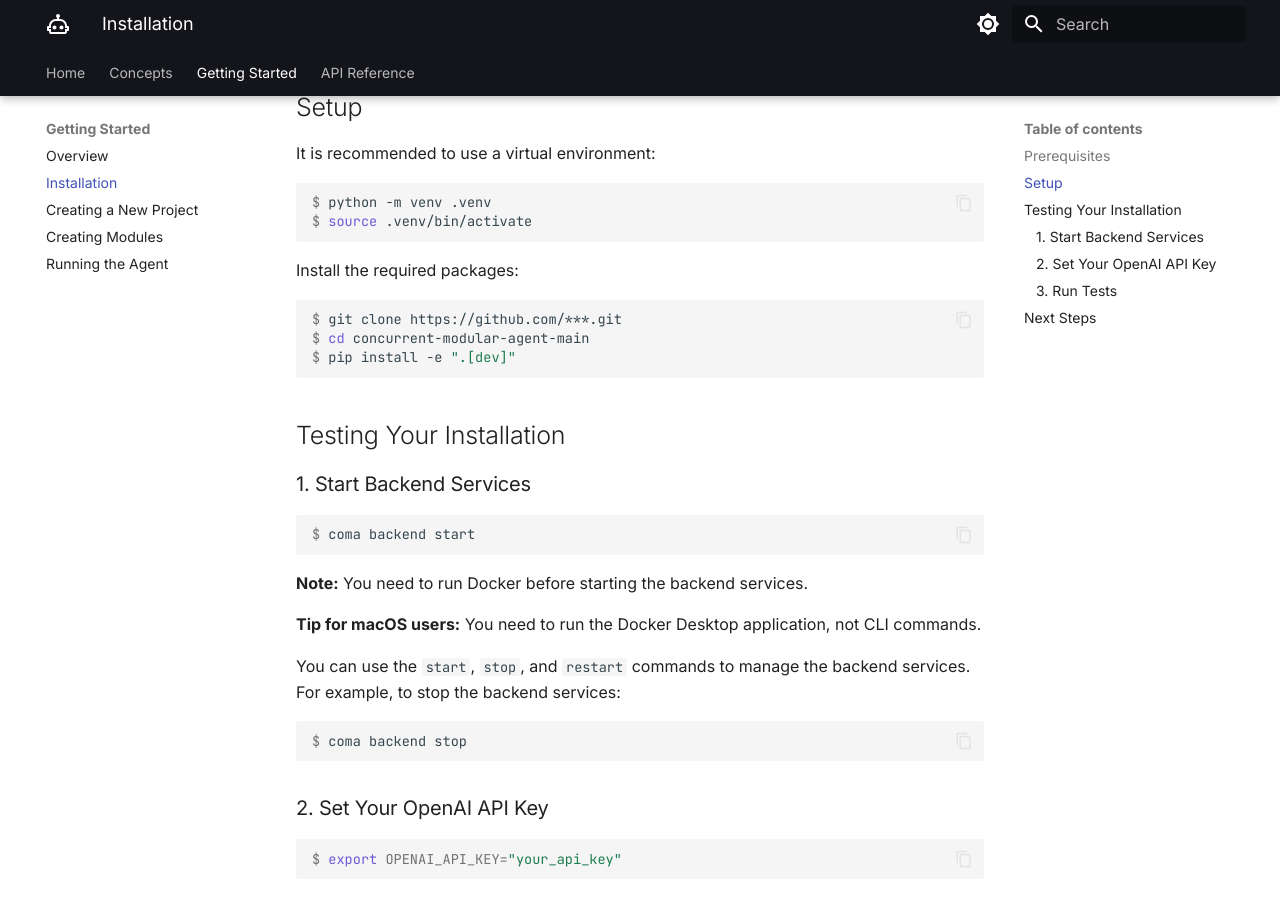
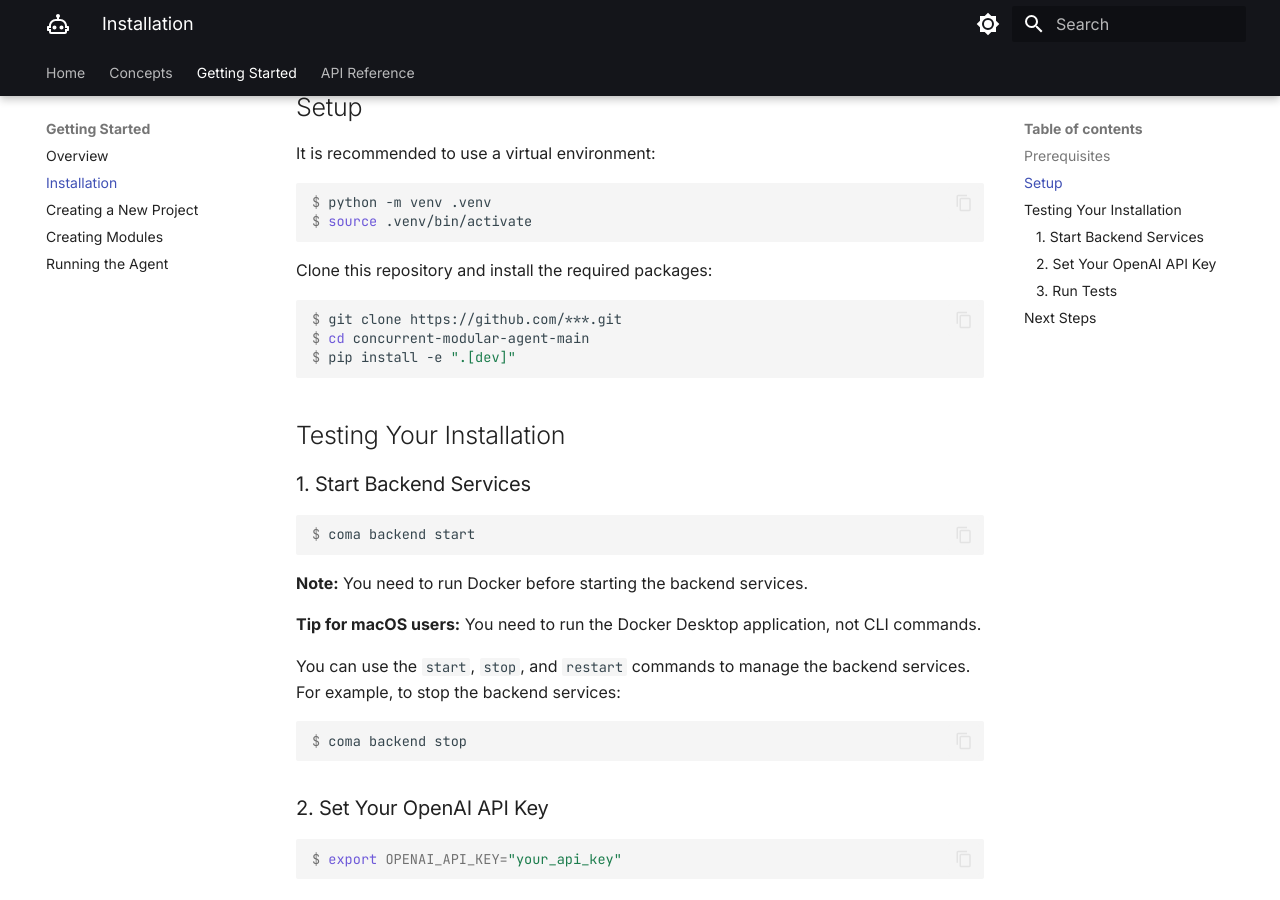
Before and after one commit to yamakkaji/concurrent-modular-agent-fork-dev, an MkDocs documentation site: the page built from docs/docs/getting-started/installation.md, in a window 1280 px wide and 900 px high, scrolled down 489 px. Built offline with MkDocs 1.6.1 and Material for MkDocs 9.7.7, drawn with Linux system fonts in a browser that asks for light colours.

Commit message:
Update installation.md

````diff
--- a/docs/docs/getting-started/installation.md
+++ b/docs/docs/getting-started/installation.md
@@ -21,7 +21,7 @@ $ python -m venv .venv
 $ source .venv/bin/activate
 ```
 
-Install the required packages:
+Clone this repository and install the required packages:
 
 ```console
 $ git clone https://github.com/***.git
````
